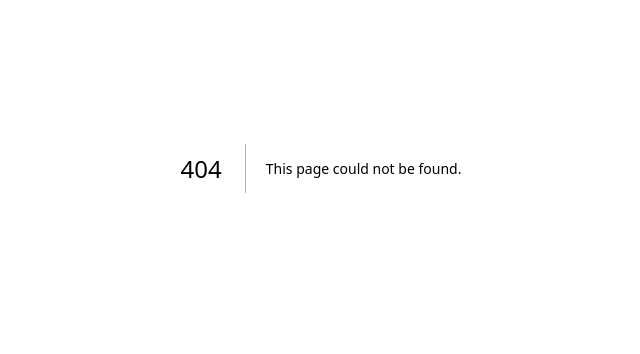
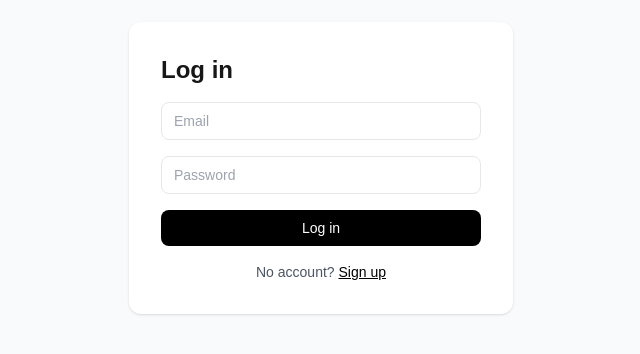
Before and after one commit to petkovM22/supabase-auth-nextjs, a Next.js app: page /login in a window 1280 px wide. Before the commit this address had no page. Shown: the part 232-586 px from the top of the page, without its empty margins (319-959 px from the left). Built offline with nearby package versions, Linux system fonts and the light colour scheme.

Commit message:
feat: add login and signup pages

```diff
--- /dev/null
+++ b/app/(auth)/login/page.tsx
@@ -0,0 +1,69 @@
+'use client'
+
+import { useState } from 'react'
+import { signIn } from '@/actions/auth'
+
+export default function LoginPage() {
+  const [error, setError] = useState<string | null>(null)
+  const [loading, setLoading] = useState(false)
+
+  async function handleSubmit(formData: FormData) {
+    setLoading(true)
+    setError(null)
+    const result = await signIn(formData)
+    if (result?.error) {
+      setError(result.error)
+      setLoading(false)
+    }
+  }
+
+  return (
+    <main className="min-h-screen flex items-center justify-center bg-gray-50">
+      <form
+        action={handleSubmit}
+        className="flex flex-col gap-4 w-full max-w-sm bg-white p-8 rounded-xl shadow"
+      >
+        <h1 className="text-2xl font-bold">Log in</h1>
+
+        {error && (
+          <p role="alert" className="text-red-600 text-sm">
+            {error}
+          </p>
+        )}
+
+        <input
+          name="email"
+          type="email"
+          placeholder="Email"
+          required
+          autoComplete="email"
+          className="border rounded-lg px-3 py-2 text-sm focus:outline-none focus:ring-2 focus:ring-black"
+        />
+
+        <input
+          name="password"
+          type="password"
+          placeholder="Password"
+          required
+          autoComplete="current-password"
+          className="border rounded-lg px-3 py-2 text-sm focus:outline-none focus:ring-2 focus:ring-black"
+        />
+
+        <button
+          type="submit"
+          disabled={loading}
+          className="bg-black text-white rounded-lg px-3 py-2 text-sm font-medium disabled:opacity-50 hover:bg-gray-800 transition-colors"
+        >
+          {loading ? 'Logging in…' : 'Log in'}
+        </button>
+
+        <p className="text-sm text-center text-gray-600">
+          No account?{' '}
+          <a href="/signup" className="underline text-black">
+            Sign up
+          </a>
+        </p>
+      </form>
+    </main>
+  )
+}
--- /dev/null
+++ b/app/(auth)/signup/page.tsx
@@ -0,0 +1,70 @@
+'use client'
+
+import { useState } from 'react'
+import { signUp } from '@/actions/auth'
+
+export default function SignupPage() {
+  const [error, setError] = useState<string | null>(null)
+  const [loading, setLoading] = useState(false)
+
+  async function handleSubmit(formData: FormData) {
+    setLoading(true)
+    setError(null)
+    const result = await signUp(formData)
+    if (result?.error) {
+      setError(result.error)
+      setLoading(false)
+    }
+  }
+
+  return (
+    <main className="min-h-screen flex items-center justify-center bg-gray-50">
+      <form
+        action={handleSubmit}
+        className="flex flex-col gap-4 w-full max-w-sm bg-white p-8 rounded-xl shadow"
+      >
+        <h1 className="text-2xl font-bold">Create account</h1>
+
+        {error && (
+          <p role="alert" className="text-red-600 text-sm">
+            {error}
+          </p>
+        )}
+
+        <input
+          name="email"
+          type="email"
+          placeholder="Email"
+          required
+          autoComplete="email"
+          className="border rounded-lg px-3 py-2 text-sm focus:outline-none focus:ring-2 focus:ring-black"
+        />
+
+        <input
+          name="password"
+          type="password"
+          placeholder="Password (min 6 characters)"
+          required
+          minLength={6}
+          autoComplete="new-password"
+          className="border rounded-lg px-3 py-2 text-sm focus:outline-none focus:ring-2 focus:ring-black"
+        />
+
+        <button
+          type="submit"
+          disabled={loading}
+          className="bg-black text-white rounded-lg px-3 py-2 text-sm font-medium disabled:opacity-50 hover:bg-gray-800 transition-colors"
+        >
+          {loading ? 'Creating account…' : 'Create account'}
+        </button>
+
+        <p className="text-sm text-center text-gray-600">
+          Have an account?{' '}
+          <a href="/login" className="underline text-black">
+            Log in
+          </a>
+        </p>
+      </form>
+    </main>
+  )
+}
```
